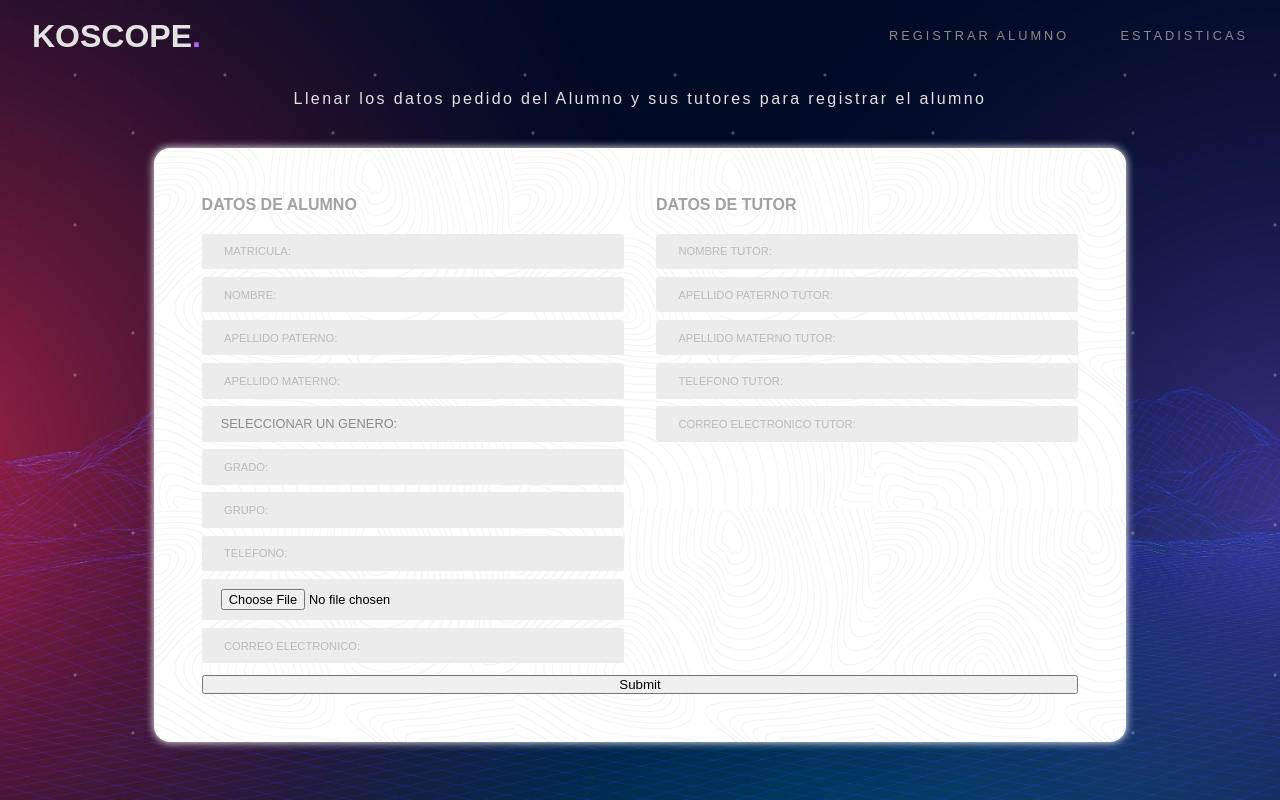
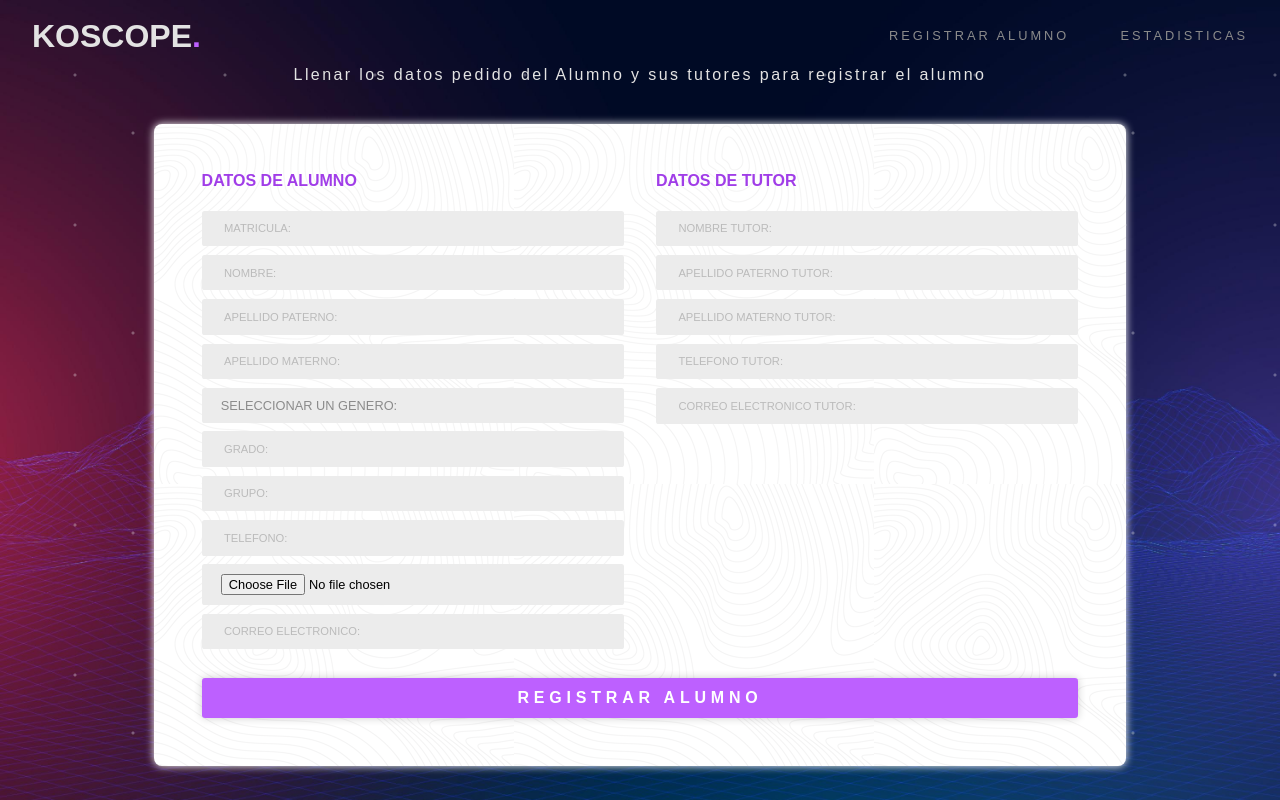
Before and after one commit to Chukroid/koscope, a Django app: page /registros/ in a window 1280 px wide. Run offline with Django 5.2, Linux system fonts and the light colour scheme; some libraries are stand-ins or nearby versions.

Commit message:
Applied CSS to submit button and some css to other input components

```diff
--- a/static/main/css/main.css
+++ b/static/main/css/main.css
@@ -10,6 +10,7 @@
     --text-color2: #8b8b8b;
 
     --accent-color: #bd60ff;
+    --accent-color-dark: #8a0ee3;
 
     --Color1: #D64045;
     --Color3: #9ED8DB;
--- a/static/registros/css/index.css
+++ b/static/registros/css/index.css
@@ -13,7 +13,7 @@
     margin-top: 2em;
 }
 .form-section-title{
-    color: var(--text-color2);
+    color: var(--accent-color-dark);
     font-size: 1em;
     text-transform: uppercase;
     opacity: 0.8;
@@ -24,7 +24,7 @@
         url("/static/imagenes/pattern1.png");
     background-color: white;
     padding: 3em;
-    border-radius: 1em;
+    border-radius: 0.5em;
     box-shadow: 0 0 0.5em white;
     display: flex;
     justify-content: center;
@@ -42,6 +42,10 @@
     justify-content: center;
     align-items: center;
 }
+
+.form-seperator p input[type=text],input[type=number],input[type=file],select{
+    outline: none;
+}
 .form-seperator p input[type=text],input[type=number] {
     position: relative;
     font-size: 0.8em;
@@ -51,14 +55,15 @@
     border: none;
     padding: 0.8em 1.5em;
     border-radius: 0.2em;
-    margin: 0.3em 0;
+    margin: 0.35em 0;
+    outline: none;
 }
 .form-seperator p input[type=text]:focus,
 input[type=text]:valid,
 input[type=number]:focus,
-input[type=number]:focus {
-    background-color: #d9d9d9;
+input[type=number]:valid {
     transition: all 0.2s;
+    border: 2px solid var(--accent-color);
 }
 .registro-form-container p label {
     position: absolute;
@@ -89,7 +94,34 @@ input[type=number]:focus {
     margin: 0.3em 0;
     display: flex;
 }
+.form-seperator p input[type=file]:focus {
+    border: 2px solid var(--accent-color);
+}
 .form-seperator p select:invalid {
     text-transform: uppercase;
     color: var(--text-color2);
 }
+.form-seperator p select:focus{
+    border: 2px solid var(--accent-color);
+}
+
+.registro-form-container input[type=submit]{
+    appearance: none;
+    border: 0;
+    background-color: var(--accent-color);
+    color: white;
+    padding: 0.7em 1em;
+    font-size: 1em;
+    font-weight: bold;
+    letter-spacing: 0.3em;
+    border-radius: 0.2em;
+    box-shadow: 0 0 0.5em rgba(0, 0, 0,0.2);
+    cursor: pointer;
+    margin-top: 1em;
+    transition: all 0.2s ease;
+}
+.registro-form-container input[type=submit]:hover{
+    background-color: var(--accent-color-dark);
+    transform: scale(1.01);
+    transition: all 0.2s;
+}
--- a/templates/agregar.html
+++ b/templates/agregar.html
@@ -30,7 +30,7 @@ Agregar Alumno
             </div>
         </div>
 
-        <input type="submit" value="Submit">
+        <input type="submit" value="REGISTRAR ALUMNO">
     </form>
 </div>
 {% endblock %}
```
